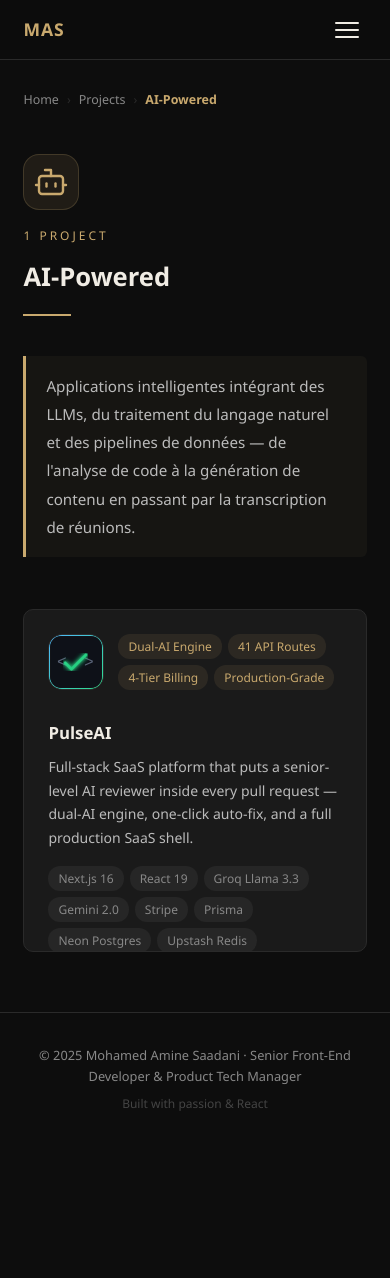
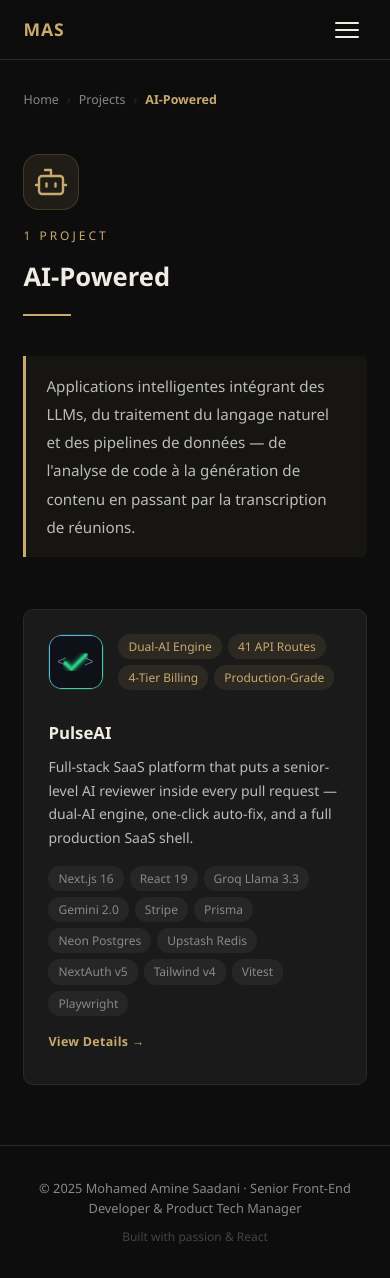
Before and after one commit to SaadaniMohamedAmine/portfolio-mas, a React (Vite) app: page /projects/ai-powered in a window 390 px wide. Before the commit the page ends 1145 px from the top, so only its background shows below. Built offline with nearby package versions, Linux system fonts and the light colour scheme.

Commit message:
fix: disable aspect-ratio on project card for mobile to show full content

```diff
--- a/src/index.css
+++ b/src/index.css
@@ -1053,6 +1053,7 @@ footer .footer-sub { margin-top: 8px; font-size: .75rem; color: #444; }
   nav { padding: 0 6%; }
   .cat-cards-grid { grid-template-columns: 1fr 1fr; }
   .projects-grid { grid-template-columns: 1fr; }
+  .project-card { aspect-ratio: unset; overflow: visible; }
   .proj-detail-body { grid-template-columns: 1fr; }
   .proj-detail-hero { flex-direction: column; gap: 16px; }
   .skills-grid { grid-template-columns: 1fr; }
```
